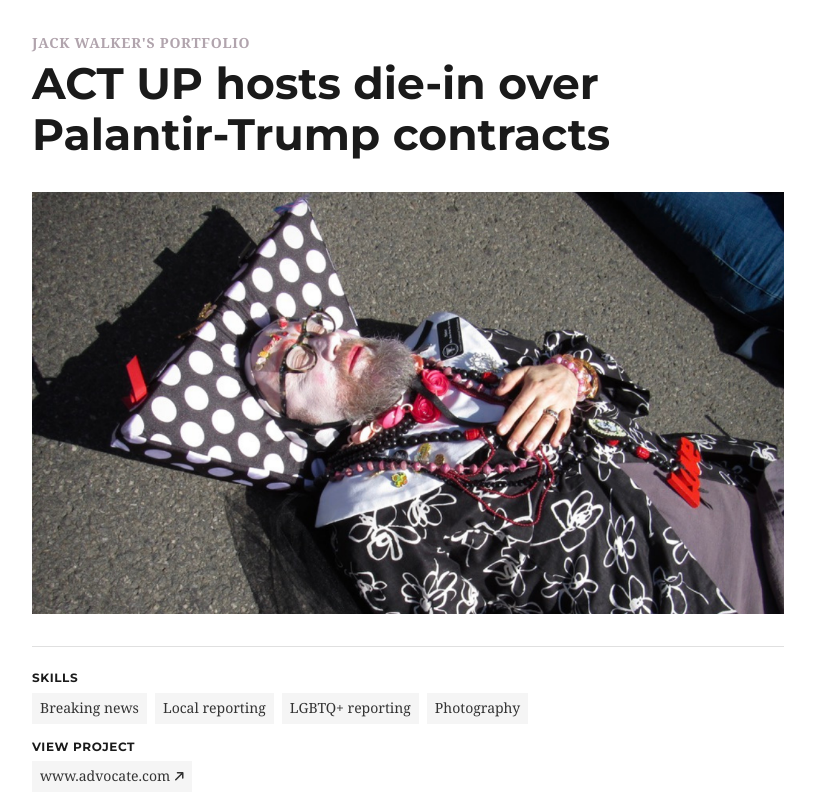
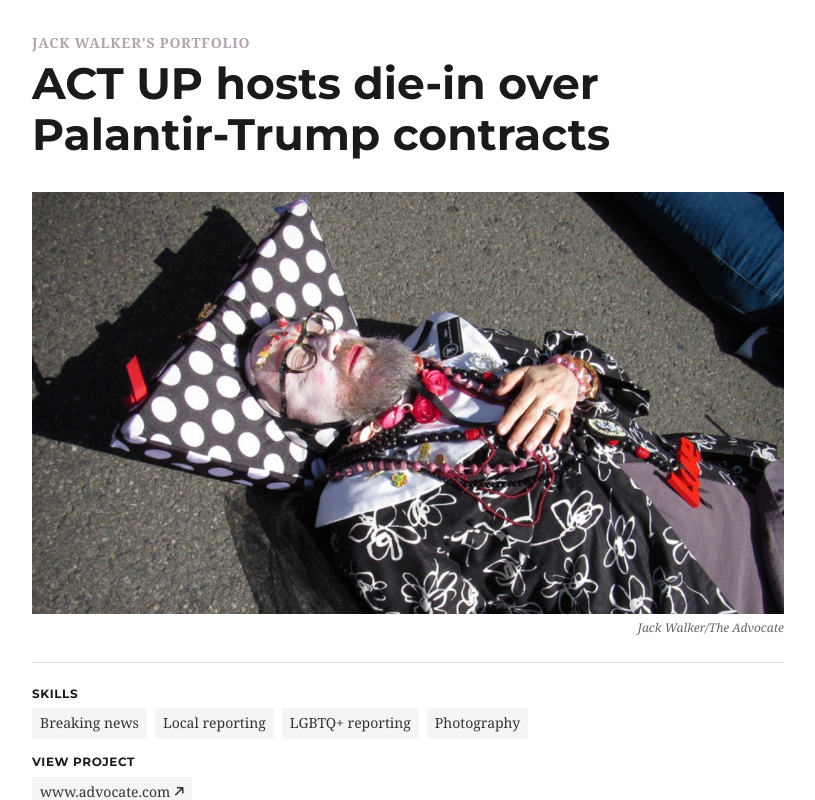
Before and after one commit to jack-walk/riis-portfolio, a SvelteKit app: page /clips/die in a window 1280 px wide. Shown: the top 800 px of the page, without its empty margins (232-1047 px from the left). Built offline with nearby package versions, Linux system fonts and the light colour scheme.

Commit message:
Adding photo captions through content.yaml

```diff
--- a/src/lib/data/content.yaml
+++ b/src/lib/data/content.yaml
@@ -17,6 +17,7 @@ clips:
     title: Christmas tree disposal requests spiked last holiday
     image: /photos/xmas.jpeg
     imageAlt: A Christmas tree sits curbside
+    imageCredit: Jack Walker
     description: Tracking Christmas tree disposal issues in Washington, D.C.
     url: https://jack-walk.github.io/dc-xmas-trees/
     skills:
@@ -35,6 +36,7 @@ clips:
     title: How $25 and 24 Hours Can Make a Wedding Official
     image: /photos/forms.jpg
     imageAlt: One-day marriage officiant forms sit atop a table
+    imageCredit: Jack Walker/NYCity News Service
     description: Examining the rise of one-day marriage officiants in New York City.
     url: https://howweloveinnyc.nycitynewsservice.com/how-25-and-24-hours-can-make-a-wedding-official/
     skills:
@@ -54,6 +56,7 @@ clips:
     title: ACT UP hosts die-in over Palantir-Trump contracts
     image: /photos/die.png
     imageAlt: A person adorning religious clothing and makeup lies on the pavement, as if dead.
+    imageCredit: Jack Walker/The Advocate
     description: Reporting live from a New York City march and protest.
     url: https://www.advocate.com/politics/advocacy/act-up-palantir-nyc-protest
     skills:
--- a/src/routes/+page.svelte
+++ b/src/routes/+page.svelte
@@ -25,6 +25,7 @@
     tagline={content.profile.tagline}
     photo={content.profile.photo}
     photoAlt={content.profile.photoAlt}
+    photoCredit={content.profile.photoCredit}
     email={content.profile.email}
     github={content.profile.github}
     linkedin={content.profile.linkedin}
--- a/src/routes/clips/[slug]/+page.svelte
+++ b/src/routes/clips/[slug]/+page.svelte
@@ -15,6 +15,11 @@
   <Headline text={data.clip.title} />
 
   <Image src={data.clip.image} alt={data.clip.title} />
+  <div class="caption-container" aria-label="Image credit">
+    {#if data.clip.imageCredit}
+      <span class="credit">{data.clip.imageCredit}</span>
+    {/if}
+  </div>
 
   <Rule />
   <TagList label="Skills" tags={data.clip.skills} />
@@ -30,3 +35,21 @@
     {/each}
   </ArticleBody>
 </div>
+
+<style lang="scss">
+  .container :global(.image-figure) {
+    margin-bottom: var(--spacing-xxs);
+  }
+
+  .caption-container {
+    margin-top: 0;
+    text-align: right;
+  }
+
+  .credit {
+    display: block;
+    font-size: var(--font-size-xs);
+    font-style: italic;
+    color: var(--color-medium-gray);
+  }
+</style>
```
